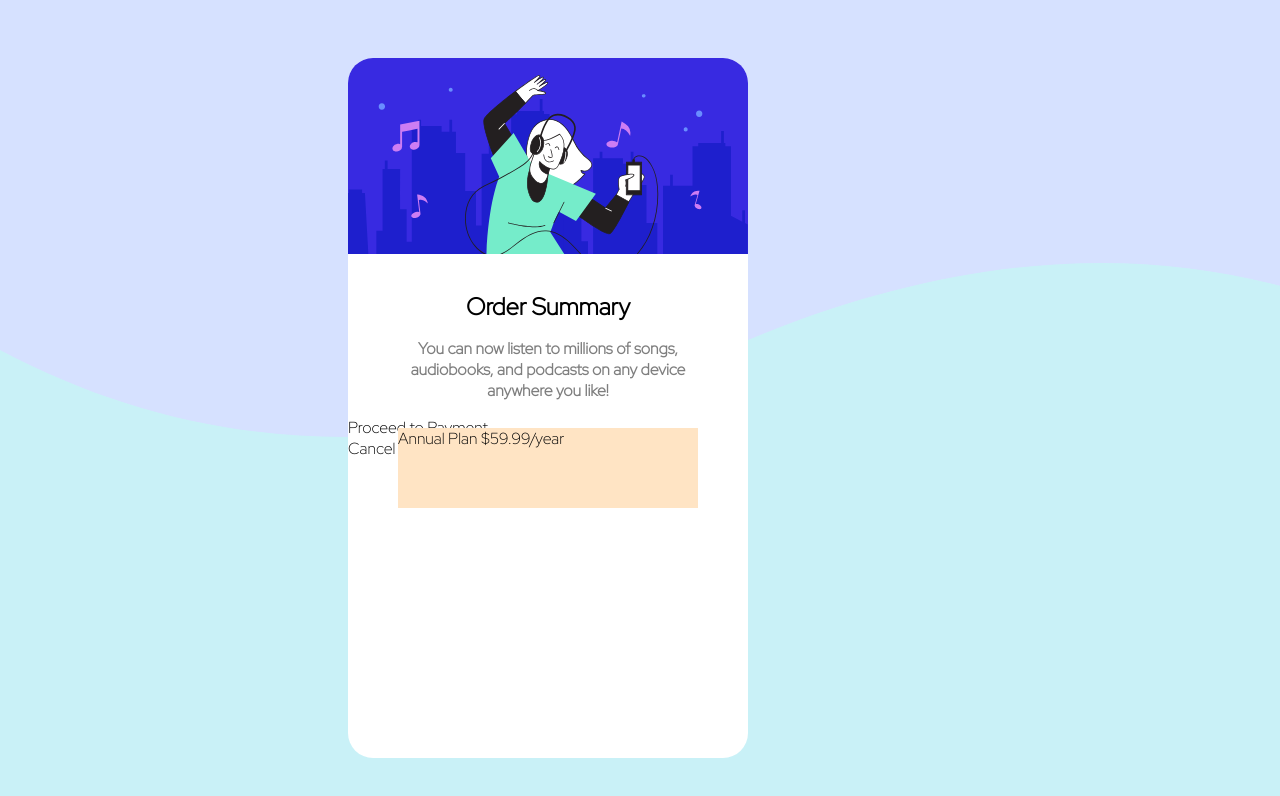
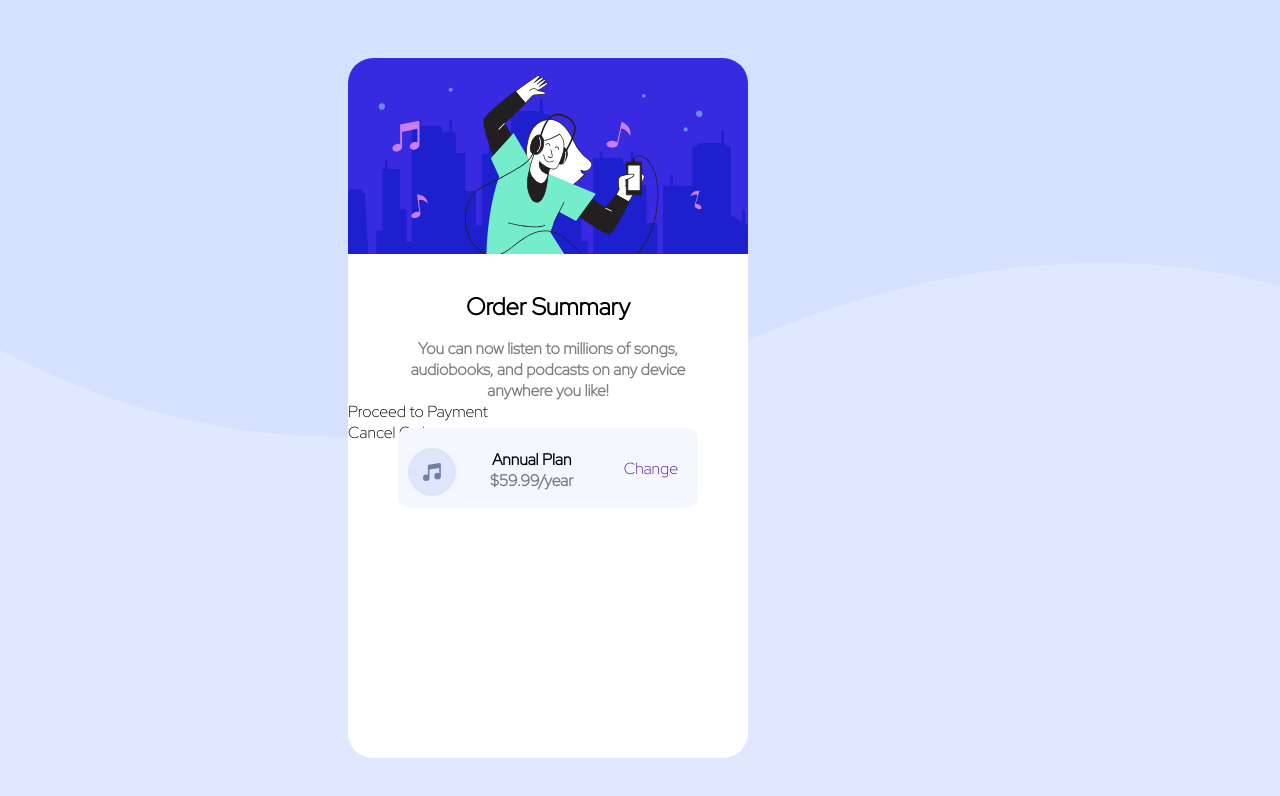
Before and after one commit to KAMA-Kasckak-Martin/Order-summary-component, a plain HTML site: page index.html in a window 1280 px wide. Drawn offline with Linux system fonts and the light colour scheme.

Commit message:
feat: add order box with content

```diff
--- a/index.html
+++ b/index.html
@@ -25,7 +25,16 @@
           any device anywhere you like!
         </p>
       </div>
-      <div class="buy">Annual Plan $59.99/year</div>
+      <div class="buy">
+        <div class="logo">
+          <img src="images/icon-music.svg" alt="" />
+        </div>
+        <div class="price">
+          <p class="haha">Annual Plan</p>
+          <p>$59.99/year</p>
+        </div>
+        <div class="change"><a href="">Change</a></div>
+      </div>
       <div class="pay">Proceed to Payment</div>
       <div class="cancel">Cancel Order</div>
     </div>
--- a/style.css
+++ b/style.css
@@ -5,9 +5,9 @@
 
 body {
   max-width: 1080px;
-  background-image: url(/images/pattern-background-desktop.svg);
+  background-image: url(images/pattern-background-desktop.svg);
   background-repeat: no-repeat;
-  background-color: rgb(201, 241, 247);
+  background-color: hsl(225, 100%, 94%);
   display: flex;
   justify-content: center;
   align-items: center;
@@ -20,7 +20,6 @@ body {
   border-radius: 25px;
   overflow: hidden;
   position: relative;
-  margin: auto;
   background-color: white;
 }
 
@@ -30,7 +29,7 @@ img {
 
 p {
   text-align: center;
-  margin: 1rem;
+  margin: 0rem;
   padding-left: 2rem;
   padding-right: 2rem;
   opacity: 0.5;
@@ -49,9 +48,40 @@ h1 {
   display: grid;
   width: 300px;
   height: 80px;
-  background-color: bisque;
+  background-color: hsl(225, 100%, 98%);
   position: absolute;
   top: 370px;
   left: 50px;
-  grid-template-columns: ;
+  grid-template-columns: 1fr 1fr 2fr;
+  justify-content: center;
+  border-radius: 10px;
 }
+
+.logo {
+  position: absolute;
+  top: 20px;
+  left: 10px;
+}
+
+.price {
+  position: absolute;
+  left: 60px;
+  top: 5px;
+}
+
+.haha {
+  opacity: 1;
+  margin-top: 1rem;
+}
+
+.change {
+  position: absolute;
+  right: 20px;
+  top: 30px;
+  font-weight: 600;
+}
+
+a {
+  text-decoration: none;
+  font-weight: 500;
+}
```
